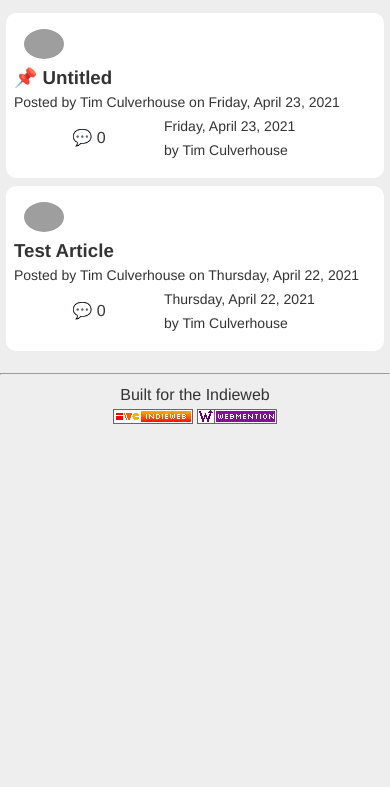
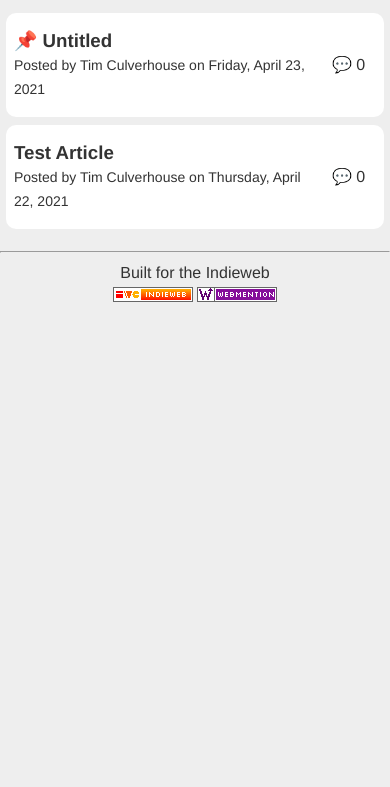
Before and after one commit to rockorager/indieforums, an Eleventy site: page src/index.html in a window 390 px wide. Shown: the part 57-844 px from the top of the page. Built offline with nearby package versions, Linux system fonts and the light colour scheme; Eleventy itself is replaced by a stand-in of ours; files that its build step writes are made by us from their sources; grey boxes are pictures that could not be loaded; what xxhash-addon would draw is missing.

Commit message:
fix responsiveness of main page

```diff
--- a/src/index.html
+++ b/src/index.html
@@ -34,11 +34,11 @@ layout: "base"
                     </p>
                 </section>
                 <section class="thread-replies">
-                    <p>💬 {{thread.posts | size | minus: 1}}</p>
+                    <a href="/threads/{{thread.hash}}.html"><p>💬 {{thread.posts | size | minus: 1}}</p></a>
                 </section>
                 <section class="thread-lastUpdated">
-                    <p>{{thread.lastUpdated | dayjs }}</p>
-                    <p>by {{thread.posts[0].data.author.name}}</p>
+                    <a href="{{thread.posts[0].source}}"><p>{{thread.lastUpdated | dayjs }}</p></a>
+                    by <a href="{{thread.posts[0].data.author.url}}">{{thread.posts[0].data.author.name}}</a>
                 </section>
 
             </article>
@@ -67,13 +67,17 @@ layout: "base"
                     </p>
                 </section>
                 <section class="thread-replies">
-                    <p>💬
-                        {{thread.posts | size | minus: 1}}</p>
+                    <a href="/threads/{{thread.hash}}.html">
+                        <p>💬
+                            {{thread.posts | size | minus: 1}}</p>
+                    </a>
                 </section>
                 <section class="thread-lastUpdated">
-                    <p>{{thread.lastUpdated | dayjs }}</p>
-                    <p>by
-                        {{thread.posts[0].data.author.name}}</p>
+                    <a href="{{thread.posts[0].source}}">
+                        <p>{{thread.lastUpdated | dayjs }}</p>
+                    </a>
+                    by
+                    <a href="{{thread.posts[0].data.author.url}}">{{thread.posts[0].data.author.name}}</a>
                 </section>
 
             </article>
--- a/src/style.css
+++ b/src/style.css
@@ -31,6 +31,8 @@ nav, nav a{
     margin: 0 auto;
     color: #FFF;
     text-decoration: none;
+    font-family:'Courier New', Courier, monospace;
+    font-weight:normal;
 }
 main {
     max-width: 960px;
@@ -59,17 +61,20 @@ main {
 }
 
 .thread-details {
-flex-grow:1;
+    flex-grow:10;
+    width: 200px;
 }
 .thread-author, .thread-lastUpdated{
     font-size: 14px;
 }
 
 .thread-lastUpdated {
+    flex-grow: 1;
 }
 .thread-replies{
-    width:150px;
+    min-width: 50px;
     text-align: center;
+    flex-grow: 2;
 }
 
 .thread-container a {
@@ -78,10 +83,15 @@ flex-grow:1;
 }
 
 .thread-container a:hover {
-    color: red;
-    text-decoration: underline;
+color: blue;
 }
 
 #buttons {
     margin: 0 auto;
 }
+
+@media only screen and (max-width: 500px) {
+    .thread-avatar, .thread-lastUpdated {
+      display: none;
+    }
+  }
```
